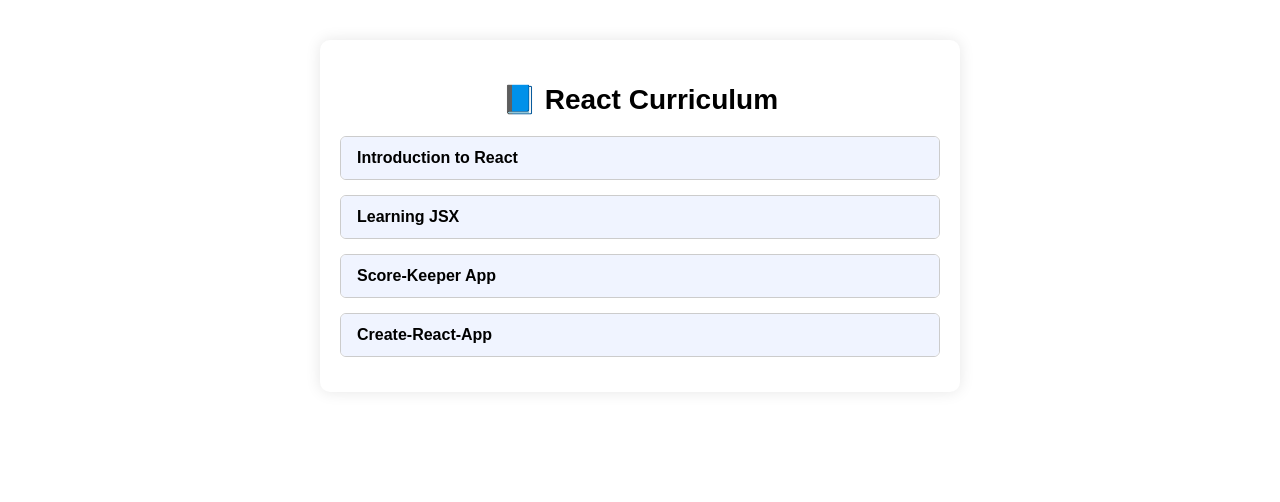
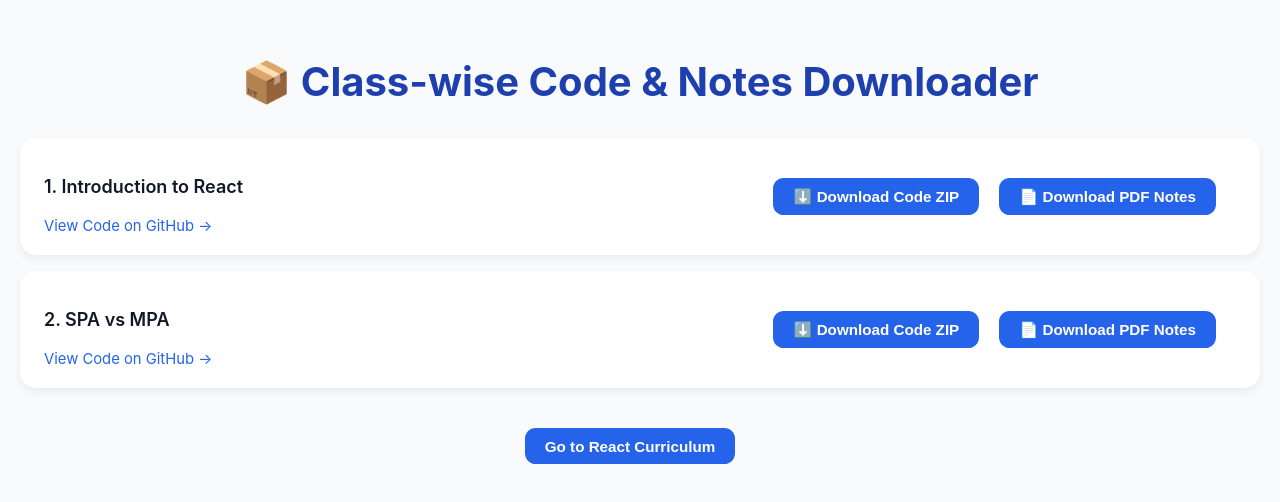
Before and after one commit to apni-coding/reactjstutorial, a React (Create React App) app: page / in a window 1280 px wide. Shown: the top 502 px of the page. Built offline with nearby package versions, Linux system fonts and the light colour scheme.

Commit message:
add more feature

```diff
--- a/package.json
+++ b/package.json
@@ -9,6 +9,7 @@
     "@testing-library/user-event": "^13.5.0",
     "react": "^19.1.0",
     "react-dom": "^19.1.0",
+    "react-icons": "^5.5.0",
     "react-scripts": "5.0.1",
     "web-vitals": "^2.1.4"
   },
--- a/src/App.css
+++ b/src/App.css
@@ -1,38 +1,130 @@
-.App {
-  text-align: center;
+/* ====== Global design tokens (feel free to adjust) ====== */
+:root {
+  --clr-bg: #f9fafb;
+  --clr-surface: #ffffff;
+  --clr-primary: #2563eb;          /* indigo‑600 */
+  --clr-primary-dark: #1e40af;     /* indigo‑800 */
+  --clr-text: #111827;             /* gray‑900 */
+  --clr-text-subtle: #6b7280;      /* gray‑500 */
+
+  --radius: 1rem;                  /* 16 px rounded cards / buttons */
+  --shadow: 0 4px 8px rgb(0 0 0 / .06);
+  --transition: 200ms ease;
 }
 
-.App-logo {
-  height: 40vmin;
-  pointer-events: none;
+/* ====== Page wrapper ====== */
+.repo‑wrapper {
+  margin-inline: auto;
+  padding: 1.5rem 1.25rem;
+  background: var(--clr-bg);
+  min-height: 100vh;
 }
 
-@media (prefers-reduced-motion: no-preference) {
-  .App-logo {
-    animation: App-logo-spin infinite 20s linear;
-  }
+.repo‑title {
+  font-size: clamp(1.75rem, 2.5vw + 1rem, 2.5rem);
+  font-weight: 700;
+  text-align: center;
+  margin-bottom: 2rem;
+  color: var(--clr-primary-dark);
 }
 
-.App-header {
-  background-color: #282c34;
-  min-height: 100vh;
-  display: flex;
-  flex-direction: column;
-  align-items: center;
-  justify-content: center;
-  font-size: calc(10px + 2vmin);
-  color: white;
+/* ====== List & list items ====== */
+.repo‑list {
+  list-style: none;
+  margin: 0;
+  padding: 0;
+  display: grid;
+  gap: 1rem;
 }
 
-.App-link {
-  color: #61dafb;
+.repo‑item {
+  display: flex;
+  flex-wrap: wrap;
+  align-items: center;
+  justify-content: space-between;
+  gap: 0.75rem;
+
+  background: var(--clr-surface);
+  padding: 1.25rem 1.5rem;
+  border-radius: var(--radius);
+  box-shadow: var(--shadow);
+  transition: transform var(--transition), box-shadow var(--transition);
 }
 
-@keyframes App-logo-spin {
-  from {
-    transform: rotate(0deg);
-  }
-  to {
-    transform: rotate(360deg);
-  }
+.repo‑item:hover,
+.repo‑item:focus-within {
+  transform: translateY(-2px);
+  box-shadow: 0 6px 12px rgb(0 0 0 / .08);
 }
+
+/* ====== Text & links ====== */
+.repo‑info {
+  flex: 1 1 15rem;
+}
+
+.repo‑name {
+  font-size: 1.125rem;
+  font-weight: 600;
+  color: var(--clr-text);
+}
+
+.repo‑link {
+  font-size: 0.925rem;
+  color: var(--clr-primary);
+  text-decoration: none;
+}
+
+.repo‑link:hover,
+.repo‑link:focus {
+  text-decoration: underline;
+}
+
+/* ====== CTA button ====== */
+.download‑btn {
+  appearance: none;
+  cursor: pointer;
+  border: none;
+  padding: 0.6rem 1.25rem;
+  border-radius: calc(var(--radius) / 1.5);
+  font-size: 0.95rem;
+  font-weight: 600;
+  color: #fff;
+  background: var(--clr-primary);
+  display: inline-flex;
+  align-items: center;
+  gap: 0.4rem;
+  transition: background var(--transition), transform var(--transition);
+  margin-right: 20px;
+}
+.center{
+  display: flex;
+  justify-content: center;
+  align-items: center;
+}
+.home-cta{
+  appearance: none;
+  cursor: pointer;
+  border: none;
+  padding: 0.6rem 1.25rem;
+  border-radius: calc(var(--radius) / 1.5);
+  font-size: 0.95rem;
+  font-weight: 600;
+  color: #fff;
+  background: var(--clr-primary);
+  display: inline-flex;
+  align-items: center;
+  gap: 0.4rem;
+  transition: background var(--transition), transform var(--transition);
+  margin-right: 20px;
+  margin-top: 40px;
+}
+
+.download‑btn:hover,
+.download‑btn:focus {
+  background: var(--clr-primary-dark);
+  transform: translateY(-1px);
+}
+
+.download‑btn:active {
+  transform: translateY(0);
+}
--- a/src/App.js
+++ b/src/App.js
@@ -1,11 +1,18 @@
 import logo from './logo.svg';
 import './App.css';
 import ReactCurriculum from './ReactCurriculum';
+import RepoList from './RepoList';
+import { useState } from 'react';
 
 function App() {
+  const[isRepoShow, setIsRepoShow] = useState(false)
   return (
     <>
-   <ReactCurriculum />
+    {
+      isRepoShow ?  <ReactCurriculum setIsRepoShow={setIsRepoShow}/> : <RepoList setIsRepoShow={setIsRepoShow}/>
+    }
+
+
    </>
   );
 }
--- a/src/ReactCurriculum.css
+++ b/src/ReactCurriculum.css
@@ -1,5 +1,5 @@
 .curriculum-container {
-  max-width: 600px;
+  max-width: 50%;
   margin: 40px auto;
   padding: 20px;
   background-color: #ffffff;
@@ -32,6 +32,8 @@
   font-weight: bold;
   cursor: pointer;
   transition: background-color 0.2s ease-in-out;
+  display: flex;
+  justify-content: space-between;
 }
 
 .curriculum-toggle:hover {
--- a/src/ReactCurriculum.js
+++ b/src/ReactCurriculum.js
@@ -1,5 +1,7 @@
 import React, { useState } from "react";
 import "./ReactCurriculum.css";
+import { FaChevronDown, FaChevronUp } from "react-icons/fa";
+
 const curriculum = [
   {
     title: "Introduction to React",
@@ -83,9 +85,170 @@ const curriculum = [
       },
     ],
   },
+  {
+    title: "React Components - 1",
+    topics: [
+      {
+        label: "Class Based Components",
+        topic: "How to create class based components?",
+      },
+      {
+        label: "Movie-App Project",
+        topic: "Creating and adding functionalities to Movie App",
+      },
+      {
+        label: "State in React",
+        topic: "Adding state to components",
+      },
+    ],
+  },
+  {
+    title: "React Components - 2",
+    topics: [
+      {
+        label: "PROPS",
+        topic: "What are props and how do we work with them",
+      },
+    ],
+  },
+  {
+    title: "Styling in React",
+    topics: [
+      {
+        label: "Drawbacks of global scope of styling file (CSS)",
+        topic: "Understanding CSS Scope to avoid colashes in classNames",
+      },
+      {
+        label: "Limiting the scope of styling using inLine styling",
+        topic:
+          "Creating inline styles for the elements, styling objects in the component.",
+      },
+      {
+        label: "Styled Components",
+        topic: "Writing styled components to limit the scope of styling",
+      },
+      {
+        label: "Dynamic Styling",
+        topic:
+          "Styling Application based on a condition using styled-components",
+      },
+      {
+        label: "CSS Modules",
+        topic: "Modern styling techniques used by developers",
+      },
+    ],
+  },
+  {
+    title: "Component Lifecycle Methods",
+    topics: [
+      {
+        label: "COMPONENT LIFECYCLE",
+        topic: "Learning about lifecycle of a React component",
+      },
+      {
+        label: "Mounting Phase",
+        topic: "Lifecycle methods involved during execution and their order",
+      },
+      {
+        label: "Side Effects",
+        topic: "How and where to perform side effects",
+      },
+      {
+        label: "Updating Phase",
+        topic: "Methods involved in the updating phase",
+      },
+      {
+        label: "Un-mounting Phase",
+        topic: "Performing clean-ups during un-mounting",
+      },
+      {
+        label: "Error-handling",
+        topic: "Creating Error-Boundary",
+      },
+    ],
+  },
+  {
+    title: "React Hooks",
+    topics: [
+      {
+        label: "USEEFFECT, USESTATE AND OTHER HOOKS",
+        topic:
+          "What are hooks, why do we use them and various React hooks out there",
+      },
+    ],
+  },
+  {
+    title: "Firebase 12",
+    topics: [
+      {
+        label: "Introduction to Firebase",
+        topic: "Understanding what is firebase and how it actually works",
+      },
+      {
+        label: "Firebase Setup",
+        topic: "Setting up firebase and adding it to the project",
+      },
+      {
+        label: "CRUD with Firebase",
+        topic:
+          "Learning how to create, read, update and delete data from firebase",
+      },
+      {
+        label: "Querying Data",
+        topic: "Querying data from firebase",
+      },
+    ],
+  },
+  {
+    title: "React Router v7",
+    topics: [
+      {
+        label: "Routing",
+        topic:
+          "Building navigation and showing different pages for different routes",
+      },
+    ],
+  },
+  {
+    title: "Context API",
+    topics: [
+      {
+        label: "Context API",
+        topic:
+          "Passing Arguments to the component tree without passing props at every level",
+      },
+    ],
+  },
+  {
+    title: "Redux in React",
+    topics: [
+      {
+        label: "What is Redux?",
+        topic: "Why Redux is used? What is the Data Flow?",
+      },
+      {
+        label: "Store, Action, Reducers",
+        topic: "Fundamental Principles of Redux, applying them practically",
+      },
+      {
+        label: "Thunk Middleware",
+        topic:
+          "Allows you to write action creators that return a function instead of an action",
+      },
+    ],
+  },
+  {
+    title: "Redux Toolkit",
+    topics: [
+      {
+        label: "Redux Toolkit",
+        topic: "Set of tools that helps simplify Redux development",
+      },
+    ],
+  },
 ];
 
-const ReactCurriculum = () => {
+const ReactCurriculum = ({ setIsRepoShow }) => {
   const [openIndex, setOpenIndex] = useState(null);
 
   const toggleCollapse = (index) => {
@@ -101,12 +264,17 @@ const ReactCurriculum = () => {
             className="curriculum-toggle"
             onClick={() => toggleCollapse(index)}
           >
-            {section.title}
+            {section.title}{" "}
+            {openIndex === index ? (
+              <FaChevronUp style={{ marginLeft: "10px" }} />
+            ) : (
+              <FaChevronDown style={{ marginLeft: "10px" }} />
+            )}
           </button>
           {openIndex === index && (
             <ul className="curriculum-content">
               {section.topics.map((topic, idx) => (
-                <>
+                <li key={idx}>
                   <strong>{topic?.label}</strong>
                   <p
                     style={{
@@ -117,12 +285,18 @@ const ReactCurriculum = () => {
                   >
                     {topic.topic}
                   </p>
-                </>
+                </li>
               ))}
             </ul>
           )}
         </div>
       ))}
+
+      <div className="center">
+        <button className="home-cta" onClick={() => setIsRepoShow(false)}>
+          Go to Downloader
+        </button>
+      </div>
     </div>
   );
 };
--- /dev/null
+++ b/src/RepoList.js
@@ -0,0 +1,87 @@
+import React from "react";
+
+const repositories = [
+  {
+    name: "1. Introduction to React",
+    user: "apni-coding",
+    repo: "reactjstutorial",
+    branch: "main",
+    notesUrl: "https://example.com/notes/introduction-to-react.pdf",
+  },
+  {
+    name: "2. SPA vs MPA",
+    user: "apni-coding",
+    repo: "reactjstutorial",
+    branch: "spampa",
+    notesUrl: "https://example.com/notes/spa-vs-mpa.pdf",
+  },
+];
+
+const RepoList = ({setIsRepoShow}) => {
+  const handleDownloadZip = (user, repo, branch) => {
+    const url = `https://github.com/${user}/${repo}/archive/refs/heads/${branch}.zip`;
+    triggerDownload(url, `${repo}-${branch}.zip`);
+  };
+
+  const handleDownloadNotes = (notesUrl, title) => {
+    if (!notesUrl) {
+      alert(`No PDF notes available for: ${title}`);
+      return;
+    }
+    triggerDownload(notesUrl);
+  };
+
+  const triggerDownload = (url, filename) => {
+    const a = document.createElement("a");
+    a.href = url;
+    if (filename) a.download = filename;
+    a.style.display = "none";
+    document.body.appendChild(a);
+    a.click();
+    document.body.removeChild(a);
+  };
+
+  return (
+    <section className="repo‑wrapper">
+      <h1 className="repo‑title">📦 Class-wise Code & Notes Downloader</h1>
+
+      <ul className="repo‑list">
+        {repositories.map((r, index) => (
+          <li key={`${r.repo}-${r.branch}`} className="repo‑item">
+            <div className="repo‑info">
+              <p className="repo‑name">{r.name}</p>
+              <a
+                className="repo‑link"
+                href={`https://github.com/${r.user}/${r.repo}/tree/${r.branch}`}
+                target="_blank"
+                rel="noopener noreferrer"
+              >
+                View Code on GitHub →
+              </a>
+            </div>
+
+            <div className="repo‑actions">
+              <button
+                className="download‑btn"
+                onClick={() => handleDownloadZip(r.user, r.repo, r.branch)}
+              >
+                ⬇️ Download Code ZIP
+              </button>
+              <button
+                className="download‑btn"
+                onClick={() => handleDownloadNotes(r.notesUrl, r.name)}
+              >
+                📄 Download PDF Notes
+              </button>
+            </div>
+          </li>
+        ))}
+      </ul>
+      <div className="center">
+      <button className="home-cta" onClick={()=>setIsRepoShow(true)}>Go to React Curriculum</button>
+      </div>
+    </section>
+  );
+};
+
+export default RepoList;
```
Also changed, not shown: 1 other file (tests, documents, lock files or other folders).
